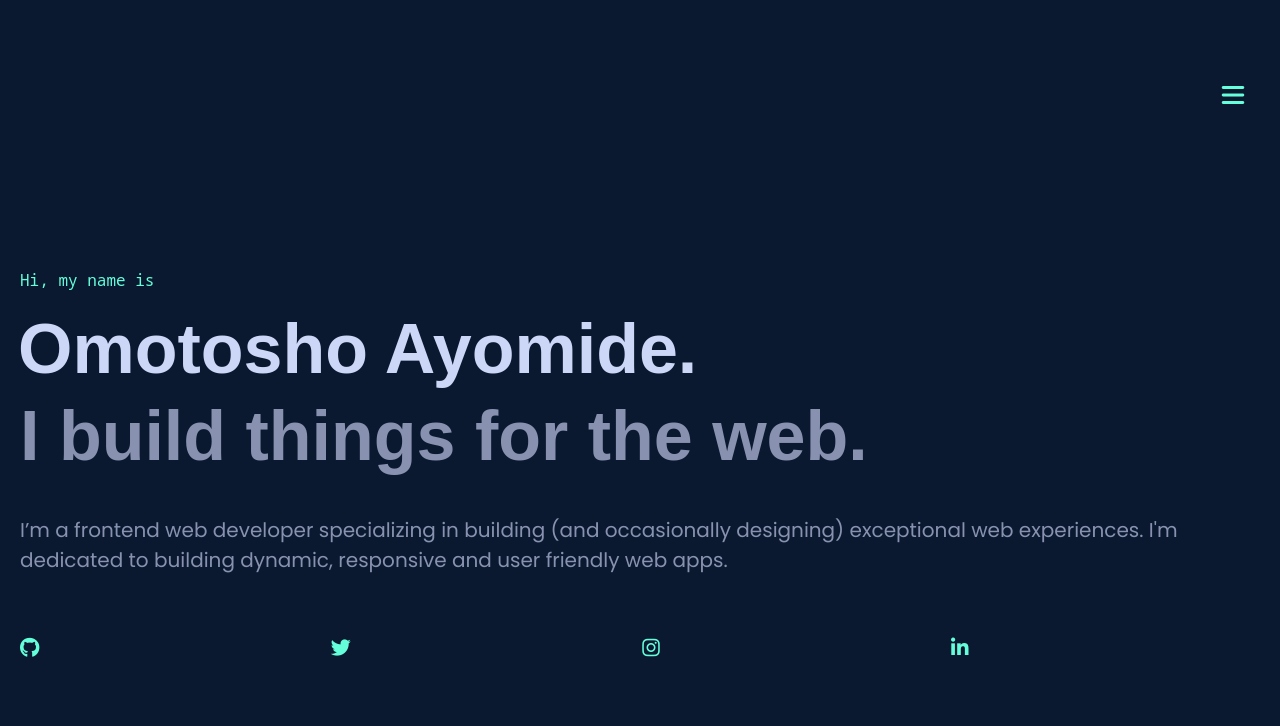
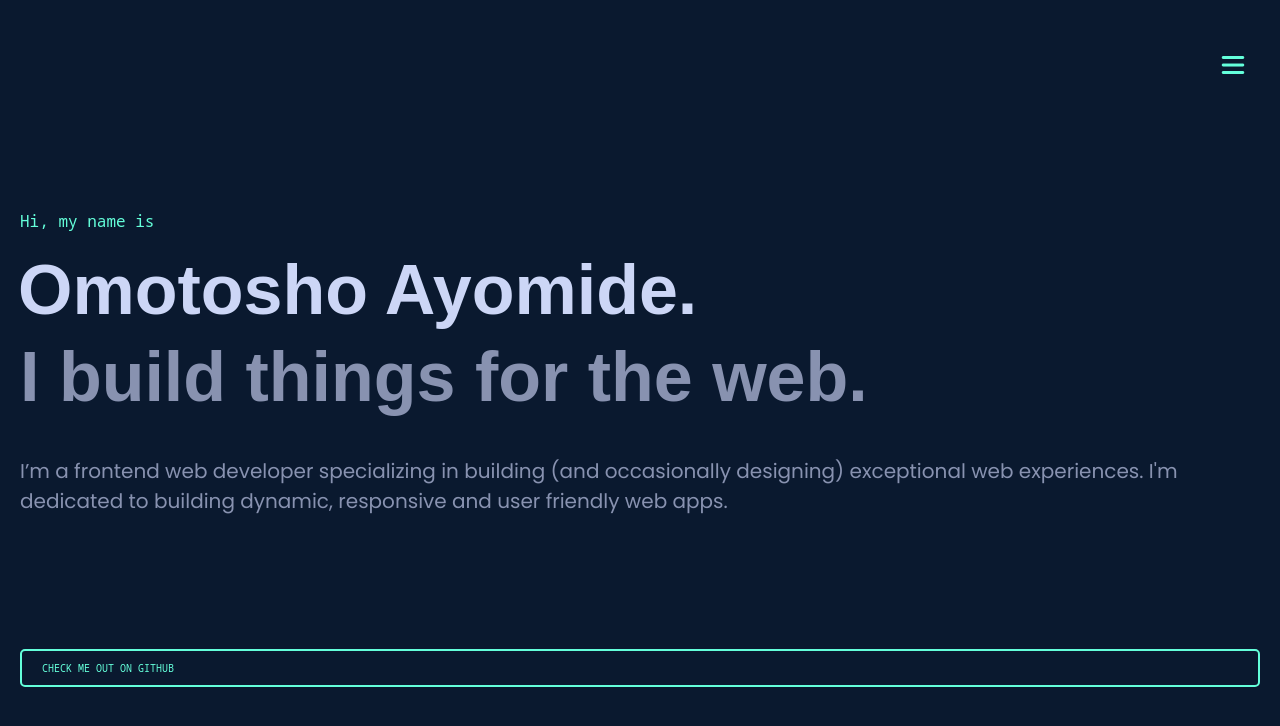
Before and after one commit to O-Midey/portfolio-website, a plain HTML site: page index.html in a window 1280 px wide. Drawn offline with Linux system fonts and the light colour scheme; a web font is replaced by a local one.

Commit message:
Finished the hero secton

```diff
--- a/index.html
+++ b/index.html
@@ -42,12 +42,14 @@
                 exceptional web experiences. I'm dedicated to building dynamic, responsive and user friendly web apps.
             </p>
         </div>
-        <div class="stacks-images">
+        <!-- <div class="stacks-images">
             <i class="fa-brands fa-github"></i>
             <i class="fa-brands fa-twitter"></i>
             <i class="fa-brands fa-instagram"></i>
             <i class="fa-brands fa-linkedin-in"></i>
-        </div>
+        </div> -->
+
+        <button class="to-github">CHECK ME OUT ON GITHUB</button>
 
     </header>
     <script src="script.js"></script>
--- a/style.css
+++ b/style.css
@@ -127,6 +127,22 @@ div.stacks-images img:hover {
   filter: none;
 }
 
+button.to-github {
+  padding: 10px 20px;
+  background-color: transparent;
+  border-radius: 5px;
+  text-align: left;
+  font-family: var(--mono);
+  color: var(--mint);
+  border: 2px solid var(--mint);
+  transition: 0.5s ease;
+}
+
+button.to-github:hover,
+button.to-github:focus {
+  letter-spacing: 3px;
+}
+
 main {
   padding: 30px;
 }
```
